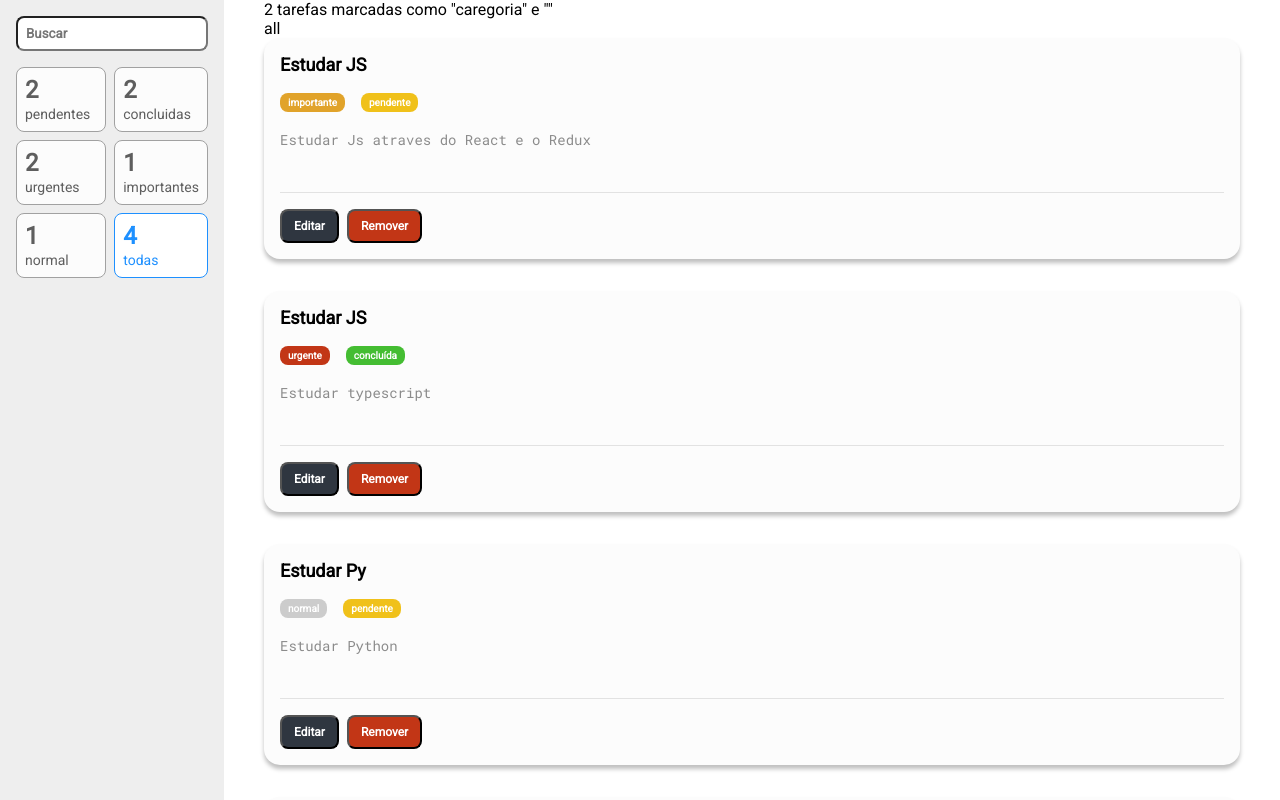
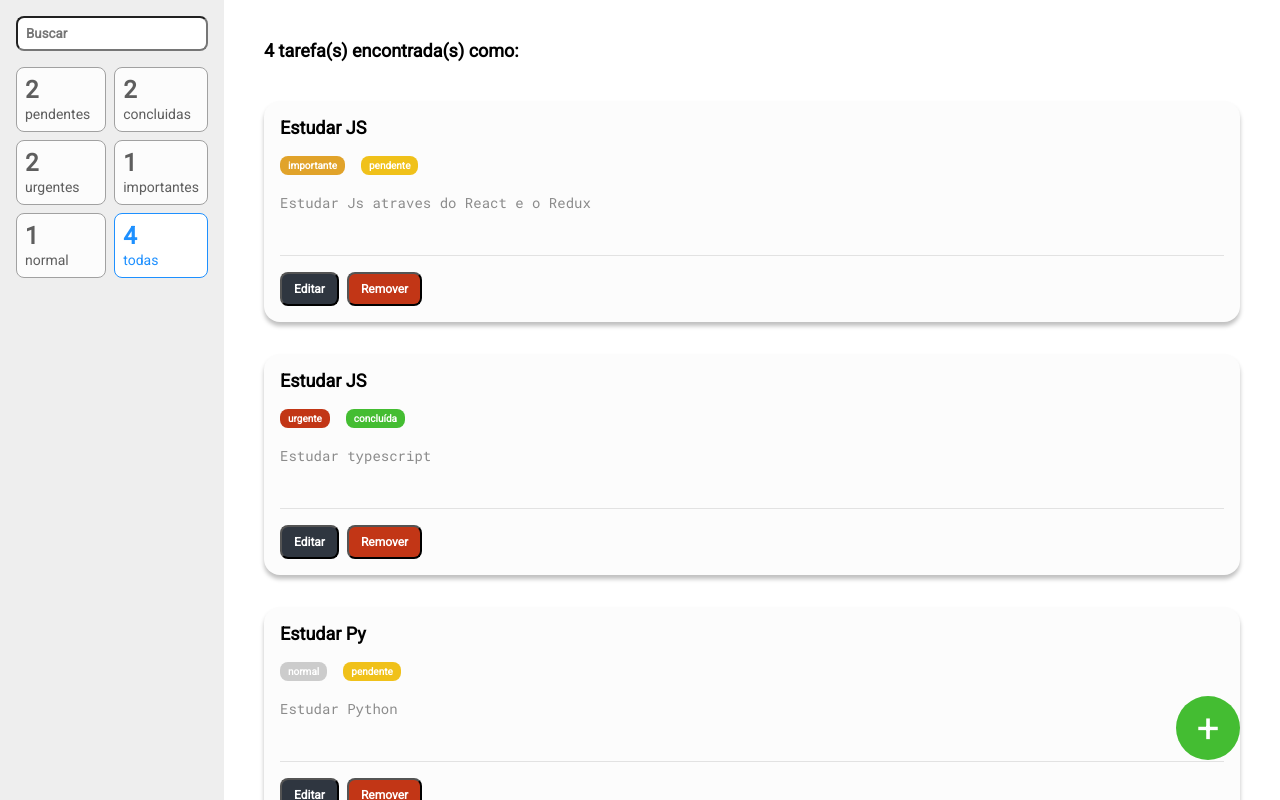
Before and after one commit to Wil-Fs/to-do-list, a React (Create React App) app: page / in a window 1280 px wide. Built offline with nearby package versions, Linux system fonts and the light colour scheme.

Commit message:
new task

```diff
--- a/package.json
+++ b/package.json
@@ -52,6 +52,7 @@
 		"eslint-plugin-react": "^7.32.2",
 		"eslint-plugin-react-hooks": "^4.6.0",
 		"prettier": "2.8.8",
+		"react-router-dom": "^6.11.1",
 		"styled-components": "^5.3.10"
 	}
 }
--- a/src/App.tsx
+++ b/src/App.tsx
@@ -1,16 +1,30 @@
 import { Provider } from 'react-redux';
+import { createBrowserRouter, RouterProvider } from 'react-router-dom';
+
 import SideBar from './containers/SideBar';
 import ToDoList from './containers/ToDoList';
 import GlobalStyle, { Container } from './styles';
 import store from './store';
+import Home from './pages/Home';
+import Record from './pages/Record';
+
+const routers = createBrowserRouter([
+	{
+		path: '/',
+		element: <Home />
+	},
+	{
+		path: '/new',
+		element: <Record />
+	}
+]);
 
 function App() {
 	return (
 		<Provider store={store}>
 			<GlobalStyle />
 			<Container>
-				<SideBar />
-				<ToDoList />
+				<RouterProvider router={routers} />
 			</Container>
 		</Provider>
 	);
--- /dev/null
+++ b/src/components/AddButton/index.tsx
@@ -0,0 +1,5 @@
+import { Circle } from './styles';
+
+const AddButton = () => <Circle to="/new">+</Circle>;
+
+export default AddButton;
--- /dev/null
+++ b/src/components/AddButton/styles.ts
@@ -0,0 +1,18 @@
+import { Link } from 'react-router-dom';
+
+import styled from 'styled-components';
+
+export const Circle = styled(Link)`
+	display: flex;
+	height: 64px;
+	width: 64px;
+	background-color: #44bd32;
+	color: #fff;
+	position: fixed;
+	bottom: 40px;
+	right: 40px;
+	border-radius: 50%;
+	justify-content: center;
+	align-items: center;
+	font-size: 40px;
+`;
--- /dev/null
+++ b/src/containers/Form/index.tsx
@@ -0,0 +1 @@
+const Form = () => {};
--- a/src/containers/ToDoList/index.tsx
+++ b/src/containers/ToDoList/index.tsx
@@ -1,6 +1,6 @@
 import { useSelector } from 'react-redux';
 import Task from '../../components/Task';
-import { Container } from './styles';
+import { Container, Result } from './styles';
 
 import { RootReducer } from '../../store';
 
@@ -34,20 +34,30 @@ const ToDoList = () => {
 		}
 	};
 
+	const showResults = (quantity: number) => {
+		let message = '';
+		const complement =
+			term != undefined && term.length > 0 ? `e "${term}"` : '';
+
+		if (criterion == 'all') {
+			message = `${quantity} tarefa(s) encontrada(s) como: ${
+				term != undefined && term.length > 0 ? `e "${term}"` : ''
+			}`;
+		} else {
+			message = `${quantity} tarefa(s) encontrada(s) como: "${`${criterion}=${value}`}" ${complement}`;
+		}
+
+		return message;
+	};
+
+	const task = filterTask();
+	const message = showResults(task.length);
+
 	return (
 		<Container>
-			<p>
-				2 tarefas marcadas como &quot;caregoria&quot; e &quot;{term}
-				&quot;
-			</p>
+			<Result>{message}</Result>
 			<ul>
-				<li>{term}</li>
-				<li>{criterion}</li>
-				<li>{value}</li>
-			</ul>
-			<ul>
-				{filterTask().map(
-					({ description, title, priority, status, id }) => (
+				{task.map(({ description, title, priority, status, id }) => (
 					<li key={title}>
 						<Task
 							id={id}
@@ -57,8 +67,7 @@ const ToDoList = () => {
 							status={status}
 						/>
 					</li>
-					)
-				)}
+				))}
 			</ul>
 		</Container>
 	);
--- a/src/containers/ToDoList/styles.ts
+++ b/src/containers/ToDoList/styles.ts
@@ -5,3 +5,10 @@ export const Container = styled.main`
 	height: 100vh;
 	overflow-y: scroll;
 `;
+
+export const Result = styled.p`
+	display: block;
+	font-weight: bold;
+	font-size: 18px;
+	margin: 40px auto;
+`;
--- /dev/null
+++ b/src/pages/Home/index.tsx
@@ -0,0 +1,13 @@
+import AddButton from '../../components/AddButton';
+import SideBar from '../../containers/SideBar';
+import ToDoList from '../../containers/ToDoList';
+
+const Home = () => (
+	<>
+		<SideBar />
+		<ToDoList />
+		<AddButton />
+	</>
+);
+
+export default Home;
--- /dev/null
+++ b/src/pages/Record/index.tsx
@@ -0,0 +1,20 @@
+import SideBar from '../../containers/SideBar';
+
+const Record = () => (
+	<>
+		<SideBar />
+
+		<form>
+			<input type="text" placeholder="Titulo" />
+			<textarea placeholder="Descrição da tarefa" />
+			<input name="prioridade" type="radio" id="urgente" />{' '}
+			<label htmlFor="urgente">Urgente</label>
+			<input name="prioridade" type="radio" id="importante" />{' '}
+			<label htmlFor="importante">Importante</label>
+			<input name="prioridade" type="radio" id="normal" />{' '}
+			<label htmlFor="normal">Normal</label>
+		</form>
+	</>
+);
+
+export default Record;
--- a/src/styles/index.ts
+++ b/src/styles/index.ts
@@ -7,6 +7,7 @@ const GlobalStyle = createGlobalStyle`
 		padding: 0;
 		font-family: Roboto, sans-serif;
 		list-style: none;
+		text-decoration: none
 	}
 `;
 
```
Also changed, not shown: 1 other file (tests, documents, lock files or other folders). Lines whose indentation alone changed are shown as unchanged.
